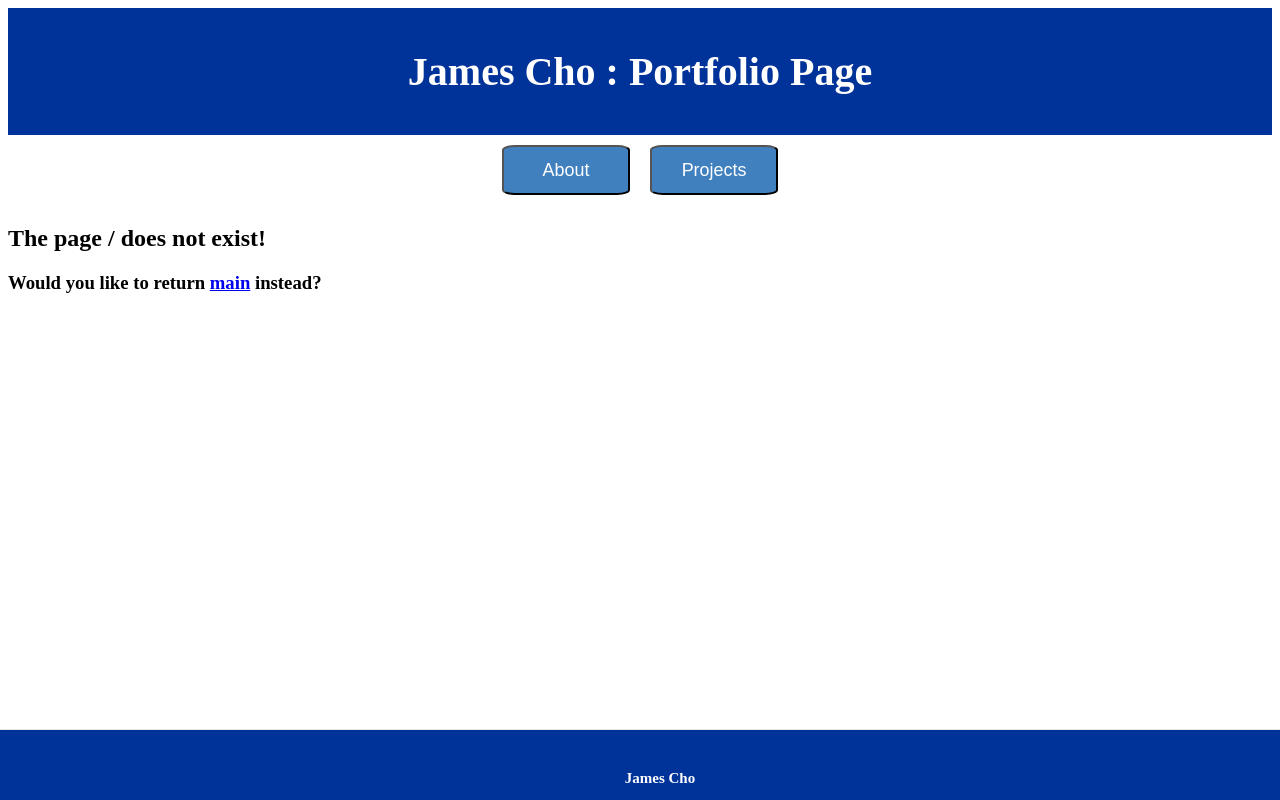
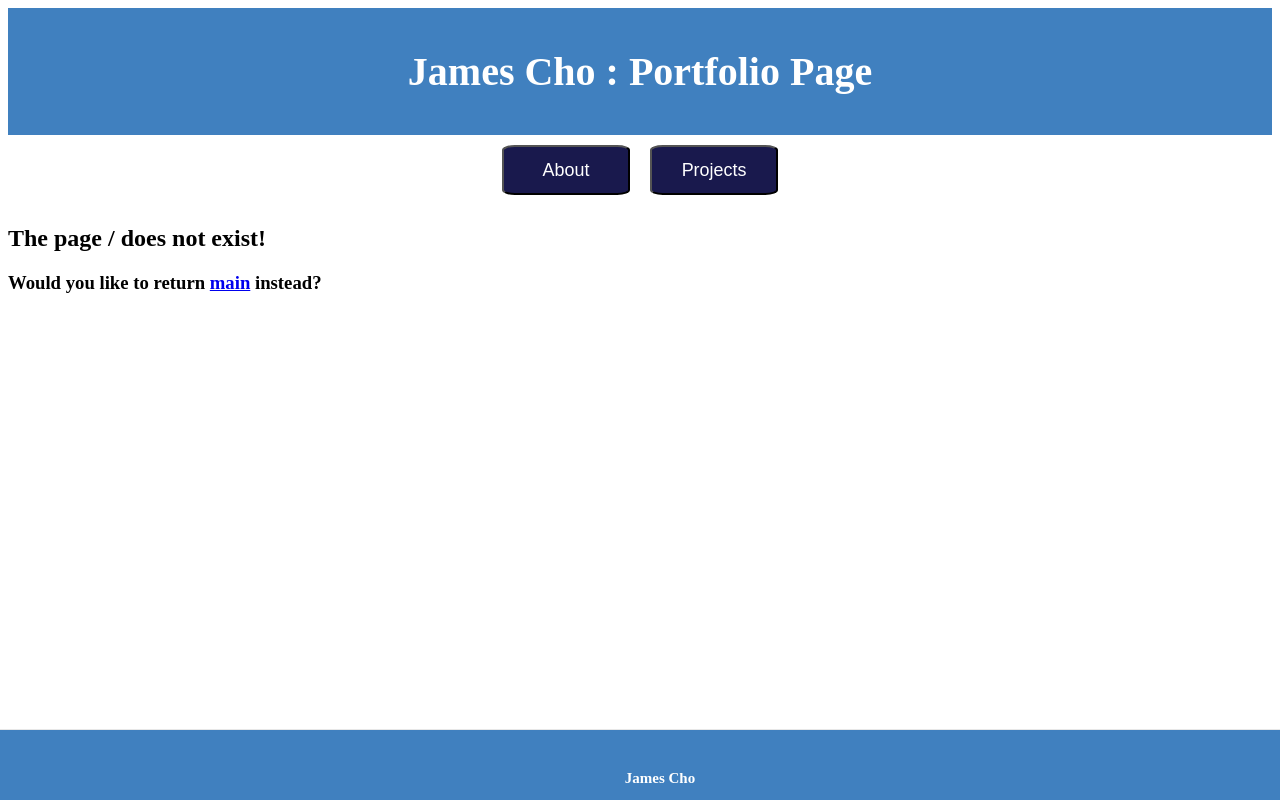
Before and after one commit to hwisoo/react-portfolio, a React app: page /#/ in a window 1280 px wide. Built offline with nearby package versions, Linux system fonts and the light colour scheme.

Commit message:
change color scheme

```diff
--- a/src/components/Footer.jsx
+++ b/src/components/Footer.jsx
@@ -1,7 +1,7 @@
 import React from 'react';
 
 const footerStyle = {
-  backgroundColor: '#003399',
+  backgroundColor: '#4080bf',
   fontSize: '15px',
   color: 'white',
   borderTop: '1px solid #E7E7E7',
--- a/src/components/Header.jsx
+++ b/src/components/Header.jsx
@@ -20,7 +20,7 @@ function Header() {
           #headerMain {
             font-size: 2.5rem;
             padding: 40px;
-            background-color: #003399;
+            background-color: #4080bf;
             color: #fff;
             margin: 0;
           }
@@ -28,7 +28,7 @@ function Header() {
             font-size: 1.4vw;
             color: #fff;
             min-height: 50px;
-            background-color: #4080bf;
+            background-color: #19194d;
             width: 10vw;
             height: 6vh;
             border-radius: 10%;
--- a/src/components/Project.jsx
+++ b/src/components/Project.jsx
@@ -39,7 +39,8 @@ class Project extends React.Component {
             .card-title {
               padding-top: 20px;
               padding-bottom: 20px;
-              background-color: #19194d;
+              background-color: #bac7f7;
+
               color: #fff;
             }
           `}
```
